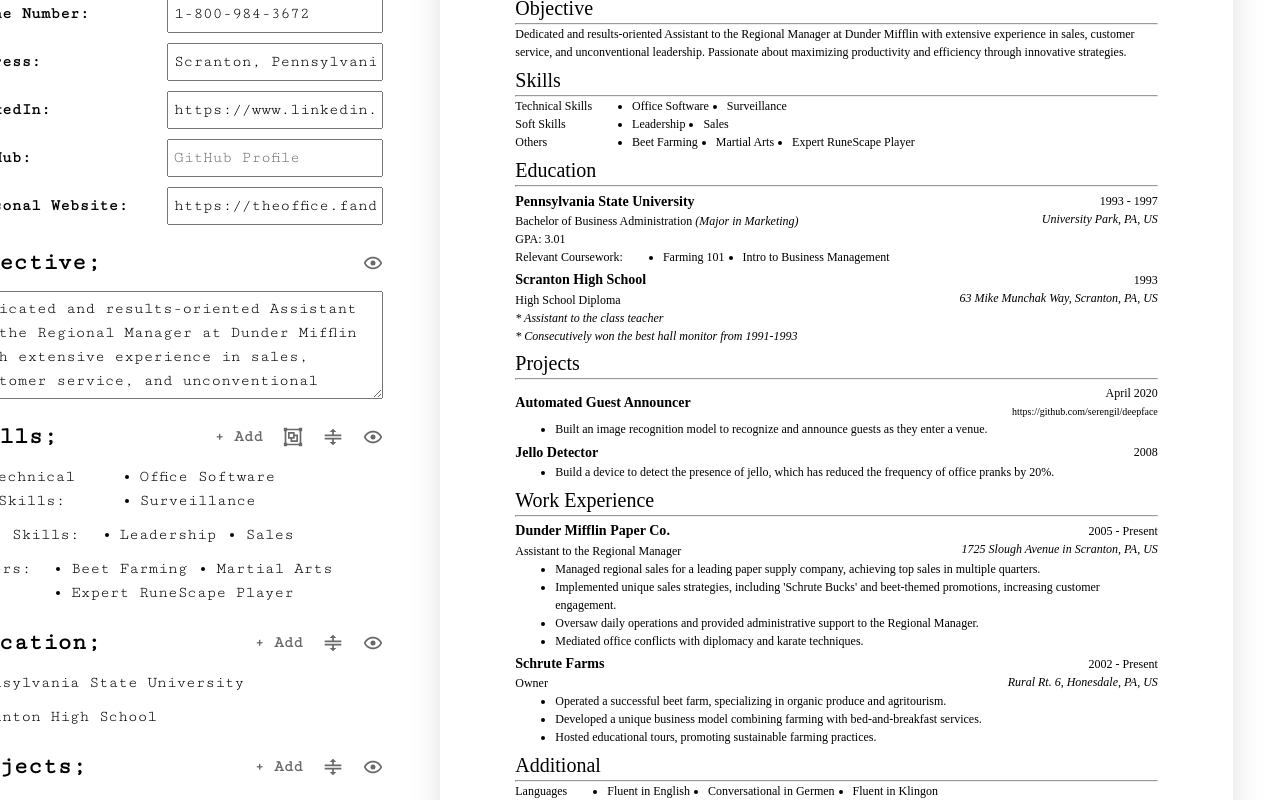
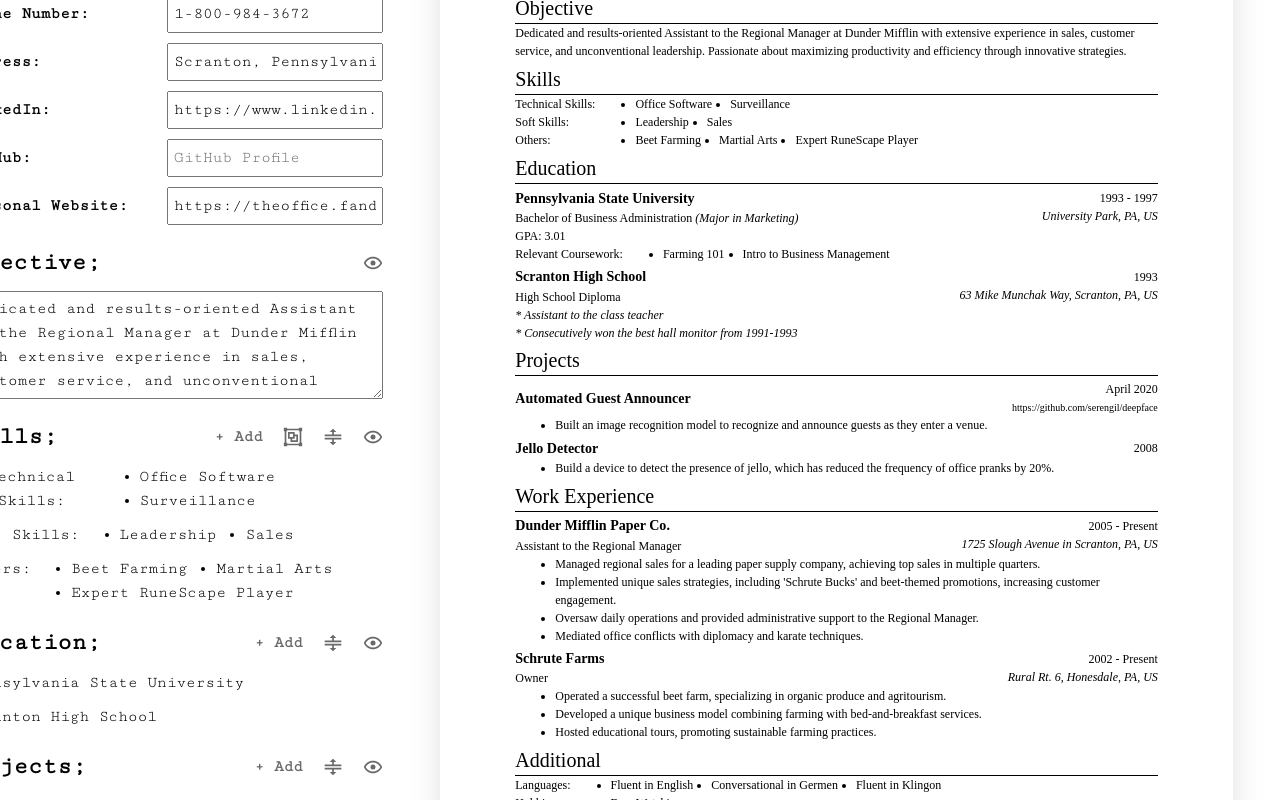
Before and after one commit to Zukurai-Kushal/cv-app, a React (Vite) app: page / in a window 1280 px wide. Shown: the part 240-1040 px from the top of the page. Built offline with nearby package versions, Linux system fonts and the light colour scheme; a web font is replaced by a local one.

Commit message:
minor style changes

```diff
--- a/src/components/Resume.jsx
+++ b/src/components/Resume.jsx
@@ -98,7 +98,7 @@
 function Skills({ skills }) {
   return (skills.showGrouping ? <div className="two-col-grid">
     {skills.root.childIds.map((groupId) => !skills[groupId].hidden && <Fragment key={groupId}>
-      <label>{skills[groupId].title}</label>
+      <label>{skills[groupId].title}:</label>
       <ul className="horizontal-list">
         {skills[groupId].childIds.map((skillId) => (!skills[skillId].hidden && <li key={skillId}>{skills[skillId].title}</li>))}
       </ul>
@@ -119,7 +119,7 @@
         !additional[categoryId].hidden &&
         <Fragment key={categoryId}>
           <label>
-            {additional[categoryId].title}
+            {additional[categoryId].title}:
           </label>
           <ul className="horizontal-list">
             {additional[categoryId].childIds.map((itemId) => (!additional[itemId].hidden && <li key={itemId}>{additional[itemId].title}</li>))}
--- a/src/components/data.js
+++ b/src/components/data.js
@@ -305,6 +305,7 @@
   },
 
   skills: {
+    showGrouping: true,
     root: {
       id: "root",
       title: "(root)",
--- a/src/main.jsx
+++ b/src/main.jsx
@@ -2,7 +2,6 @@
 import { createRoot } from 'react-dom/client'
 import './styles/style_reset.css'
 import App from './App.jsx'
-// import App from './components/Sort.jsx'
 
 createRoot(document.getElementById('root')).render(
   <StrictMode>
--- a/src/styles/Resume.css
+++ b/src/styles/Resume.css
@@ -6,6 +6,11 @@
 
 .resume .link-container .icon{
     width: 15px;
+}
+
+.resume hr{
+    border: 1px solid black;
+    border-bottom: none;
 }
 
 .resume{
```
Also changed, not shown: src/components/Sort.jsx (deleted, +0 -24 lines).
